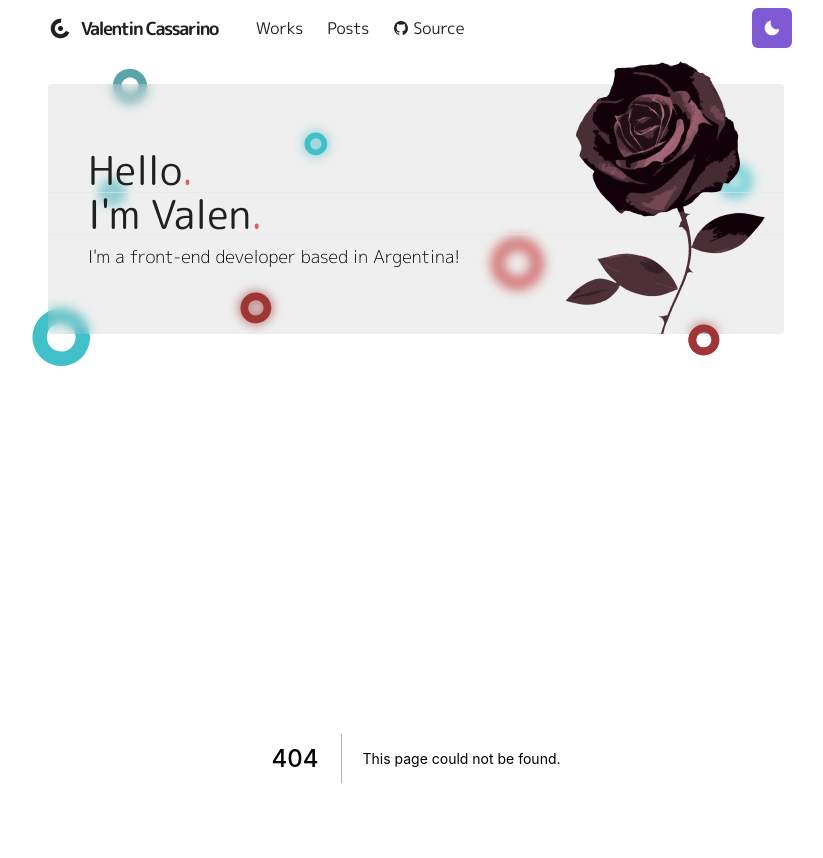
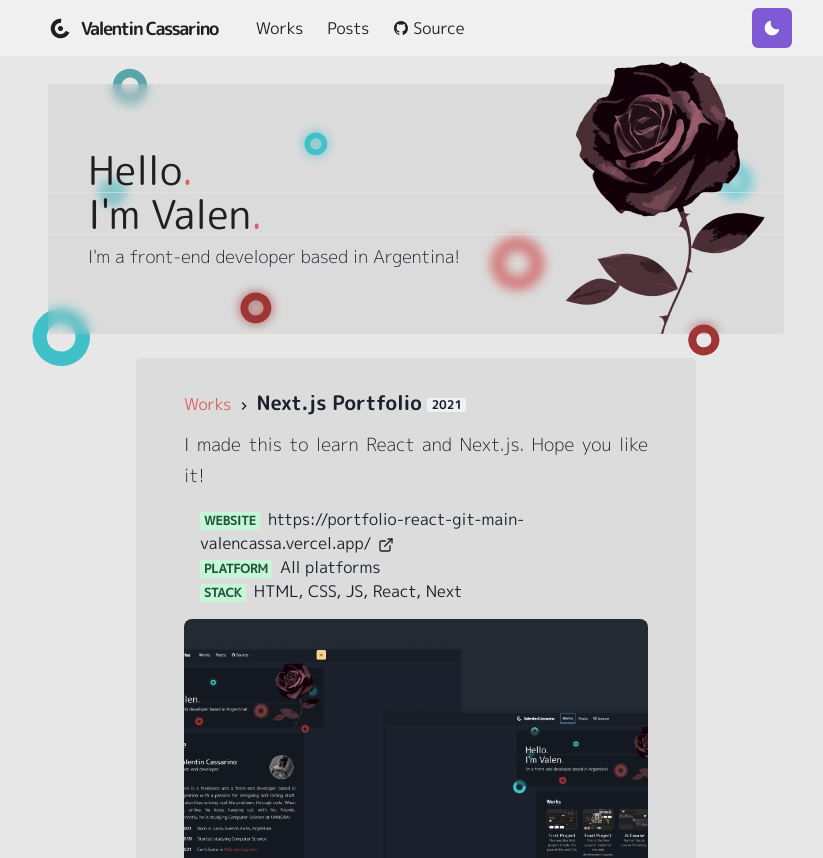
Before and after one commit to ValenCassa/portfolio-react, a Next.js app: page /works/portfolio-next in a window 1280 px wide. Before the commit this address had no page. Shown: the top 858 px of the page, without its empty margins (224-1047 px from the left). Built offline with nearby package versions, Linux system fonts and the light colour scheme.

Commit message:
added work

```diff
--- /dev/null
+++ b/pages/works/portfolio-next.js
@@ -0,0 +1,41 @@
+import { Container, Badge, Link, List, ListItem } from '@chakra-ui/react'
+import { ExternalLinkIcon } from '@chakra-ui/icons'
+import { Title, WorkImage, Meta } from '../../components/work-components'
+import { TextSection, BluredContainer } from '../../components/container-styles'
+import Layout from '../../components/layouts/article'
+
+const Work = () => (
+  <Layout title="First portfolio">
+
+    <BluredContainer>
+    <Container maxW='container.sm'>
+      <Title>
+        Next.js Portfolio <Badge>2021</Badge>
+      </Title>
+      <TextSection>
+        I made this to learn React and Next.js. Hope you like it!
+      </TextSection>
+      <List ml={4} my={4}>
+        <ListItem>
+          <Meta>Website</Meta>
+          <Link href="https://portfolio-react-git-main-valencassa.vercel.app/" target='_blank'>
+          https://portfolio-react-git-main-valencassa.vercel.app/ <ExternalLinkIcon mx="2px" />
+          </Link>
+        </ListItem>
+        <ListItem>
+          <Meta>Platform</Meta>
+          <span>All platforms</span>
+        </ListItem>
+        <ListItem>
+          <Meta>Stack</Meta>
+          <span>HTML, CSS, JS, React, Next</span>
+        </ListItem>
+      </List>
+
+      <WorkImage src="/img/next-portfolio.png" alt="Portfolio-Next" />
+    </Container>
+    </BluredContainer>
+  </Layout>
+)
+
+export default Work
```
Also changed, not shown: pages/index.js (+6 -1 lines), pages/works.js (+11 -1 lines), public/img/next-portfolio.png (added).
